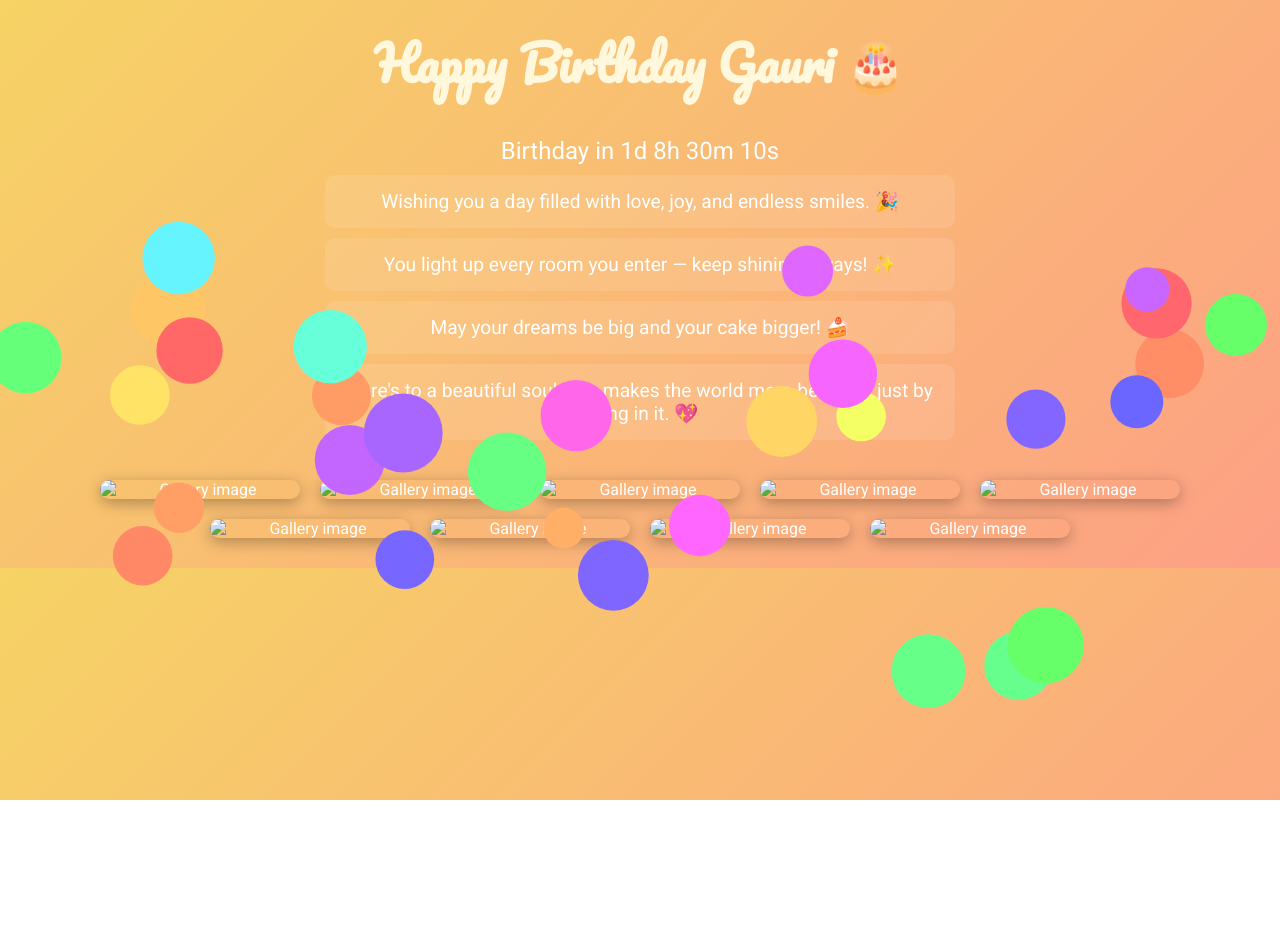
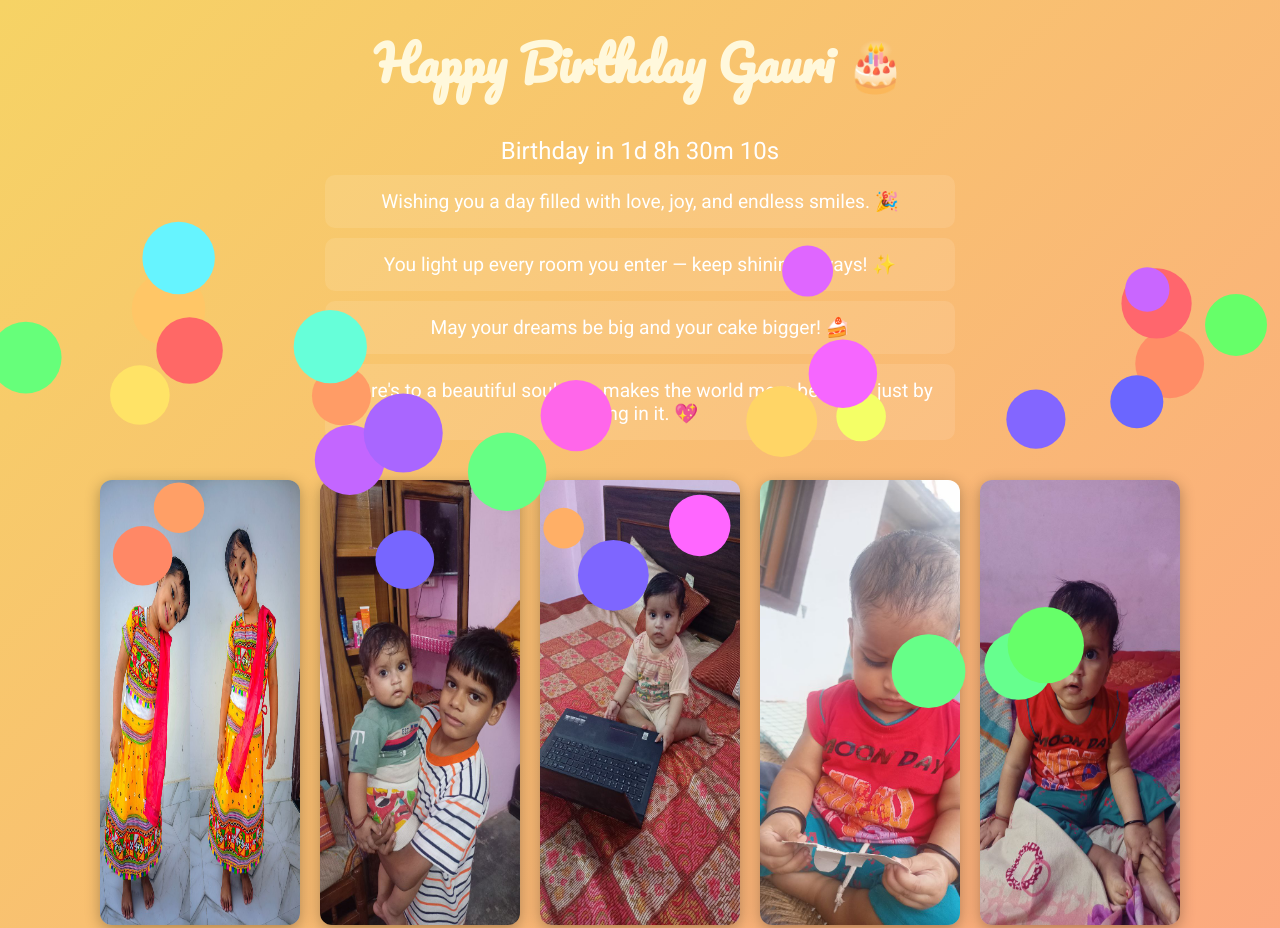
Before and after one commit to ai653/gauri, a plain HTML site: page index.html in a window 1280 px wide. Shown: the top 928 px of the page. Before the commit the page ends 800 px from the top, so only its background shows below. Drawn offline with Linux system fonts and the light colour scheme.

Commit message:
Update index.html

```diff
--- a/index.html
+++ b/index.html
@@ -75,15 +75,15 @@
   <p class="message">Here's to a beautiful soul who makes the world more beautiful just by being in it. 💖</p>
 
   <div class="gallery">
-    <img src="./6075729177681708919.jpg" alt="Gallery image">
-    <img src="./6075729177681708911.jpg" alt="Gallery image">
-    <img src="./6075729177681708914.jpg" alt="Gallery image">
-    <img src="./6075729177681708918.jpg" alt="Gallery image">
-    <img src="./6075729177681708910.jpg" alt="Gallery image">
-    <img src="./6075729177681708909.jpg" alt="Gallery image">
-    <img src="./6075729177681708915.jpg" alt="Gallery image">
-    <img src="./6075729177681708916.jpg" alt="Gallery image">
-    <img src="./6075729177681708907.jpg" alt="Gallery image">
+    <img src="https://raw.githubusercontent.com/ai653/gauri/main/gallery/6075729177681708919.jpg" alt="Gallery image">
+    <img src="https://raw.githubusercontent.com/ai653/gauri/main/gallery/6075729177681708911.jpg" alt="Gallery image">
+    <img src="https://raw.githubusercontent.com/ai653/gauri/main/gallery/6075729177681708914.jpg" alt="Gallery image">
+    <img src="https://raw.githubusercontent.com/ai653/gauri/main/gallery/6075729177681708918.jpg" alt="Gallery image">
+    <img src="https://raw.githubusercontent.com/ai653/gauri/main/gallery/6075729177681708910.jpg" alt="Gallery image">
+    <img src="https://raw.githubusercontent.com/ai653/gauri/main/gallery/6075729177681708909.jpg" alt="Gallery image">
+    <img src="https://raw.githubusercontent.com/ai653/gauri/main/gallery/6075729177681708915.jpg" alt="Gallery image">
+    <img src="https://raw.githubusercontent.com/ai653/gauri/main/gallery/6075729177681708916.jpg" alt="Gallery image">
+    <img src="https://raw.githubusercontent.com/ai653/gauri/main/gallery/6075729177681708907.jpg" alt="Gallery image">
   </div>
 
   <audio autoplay loop>
```
